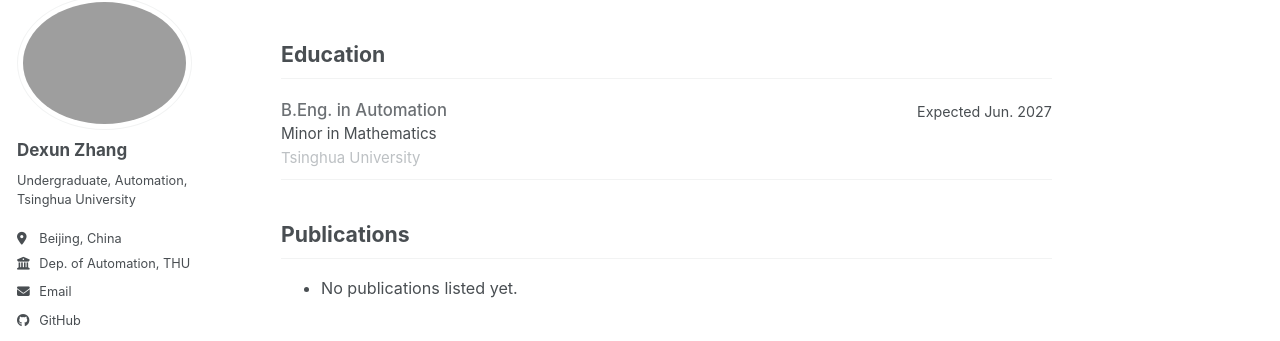
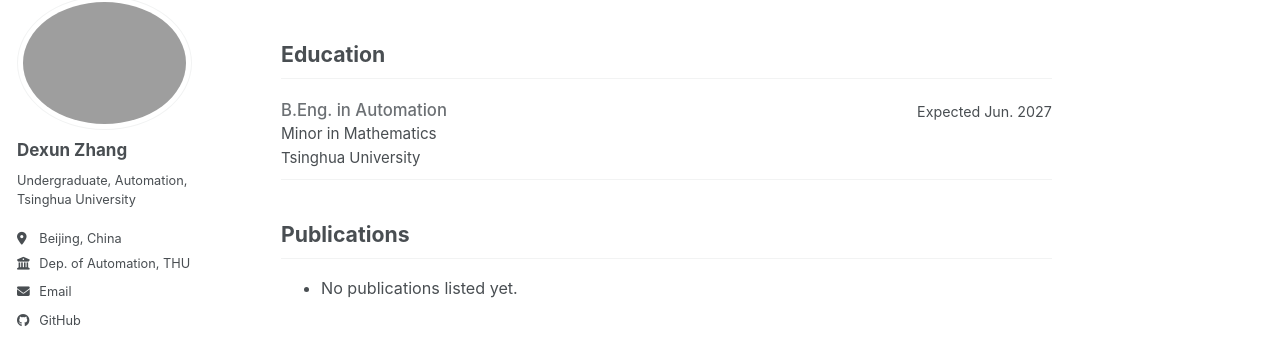
Before and after one commit to PsephurusGladius/academicpages, a Jekyll site: the page built from _pages/about.md, in a window 1280 px wide and 900 px high. Shown: the part 134-475 px from the top of the window. Built offline with Jekyll 4.4.1, drawn with Linux system fonts in a browser that asks for light colours; our own code applies the rules of GitHub Pages for plain Markdown files; a script bundle is joined from its source files by our own code; library files that are not in the unit come from our copies.

Commit message:
Limit org split styling scope to society section only

```diff
--- a/_pages/about.md
+++ b/_pages/about.md
@@ -13,7 +13,7 @@ redirect_from:
   <div class="cv-entry__main">
     <div class="cv-entry__title">B.Eng. in Automation</div>
     <div class="cv-entry__extra">Minor in Mathematics</div>
-    <div class="cv-entry__org"><span class="cv-org-tu">Tsinghua University</span></div>
+    <div class="cv-entry__org">Tsinghua University</div>
   </div>
   <div class="cv-entry__date">Expected Jun. 2027</div>
 </div>
@@ -145,7 +145,7 @@ redirect_from:
 <div class="cv-entry cv-entry--award">
   <div class="cv-entry__main">
     <div class="cv-entry__title">Comprehensive Excellence Scholarship</div>
-    <div class="cv-entry__org"><span class="cv-org-tu">Tsinghua University</span></div>
+    <div class="cv-entry__org">Tsinghua University</div>
   </div>
   <div class="cv-entry__date">2023 -- 2024</div>
 </div>
@@ -153,7 +153,7 @@ redirect_from:
 <div class="cv-entry cv-entry--award">
   <div class="cv-entry__main">
     <div class="cv-entry__title">Comprehensive Excellence Scholarship</div>
-    <div class="cv-entry__org"><span class="cv-org-tu">Tsinghua University</span></div>
+    <div class="cv-entry__org">Tsinghua University</div>
   </div>
   <div class="cv-entry__date">2024 -- 2025</div>
 </div>
```
